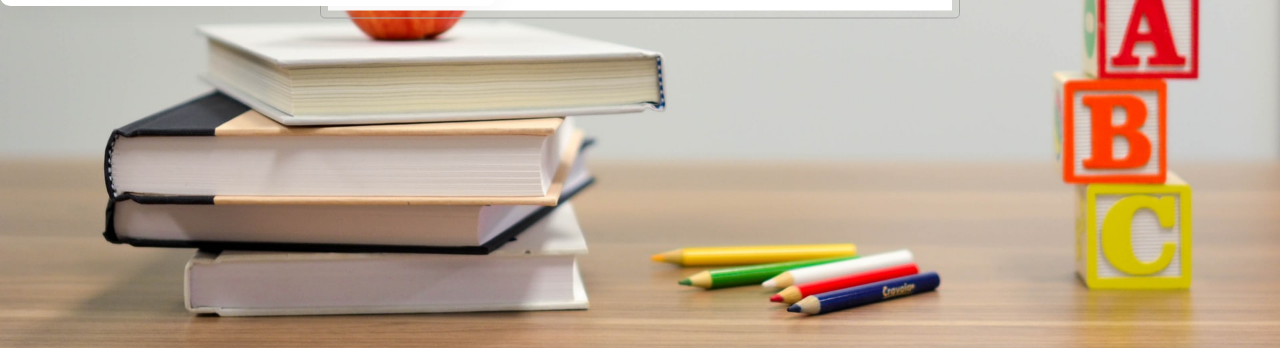
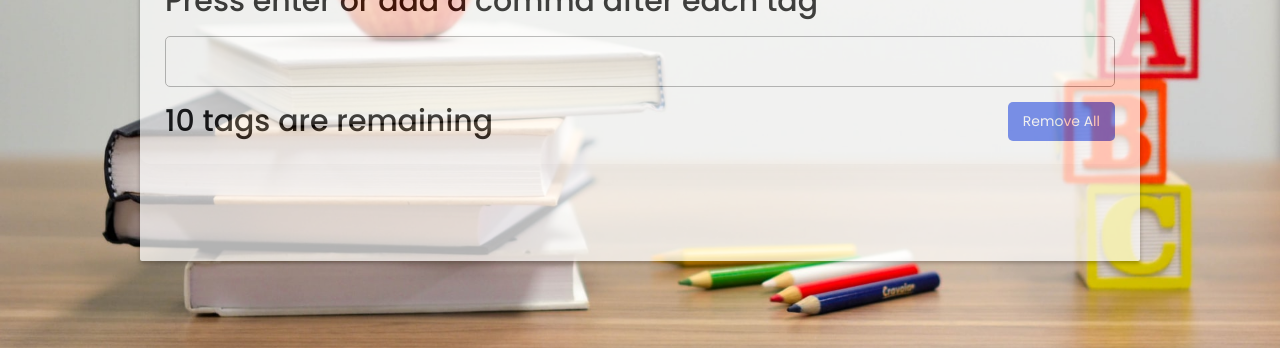
Before and after one commit to davitkv8/Hire-Learn, a Django app: page /hashTags/ in a window 1280 px wide. Shown: the part 452-800 px from the top of the page. Run offline with Django 4.2, Linux system fonts and the light colour scheme; the visitor is signed in with stand-in values (Sample User, id 1); some libraries are stand-ins or nearby versions.

Commit message:
adding HashTags Page

```diff
--- a/blog/static/blog/main.css
+++ b/blog/static/blog/main.css
@@ -94,7 +94,7 @@ nav ul ul ul li{
   margin-left: 40px;
 }
 @media all and (max-width: 968px) {
-  nav ul{
+  /* nav ul{
     margin-right: 0px;
     float: left;
   }
@@ -141,8 +141,8 @@ nav ul ul ul li{
     display: none;
     opacity: 1;
     visibility: visible;
-  }
-  nav ul ul a{
+  } */
+  /* nav ul ul a{
     padding-left: 40px;
   }
   nav ul ul ul a{
@@ -153,22 +153,22 @@ nav ul ul ul li{
   }
   [id^=btn]:checked + ul{
     display: block;
-  }
-  nav ul ul li{
+  } */
+  /* nav ul ul li{
     border-bottom: 0px;
-  }
+  } */
   span.cancel:before{
     content: '\f00d';
   }
 }
-.content{
+/* .content{
   z-index: -1;
   position: absolute;
   top: 50%;
   left: 50%;
   transform: translate(-50%,-50%);
   text-align: center;
-}
+} */
 header{
   font-size: 35px;
   font-weight: 600;
--- a/users/static/users/hashTags.css
+++ b/users/static/users/hashTags.css
@@ -1,6 +1,7 @@
+
 .wrapper{
-  width: 496px;
-  background: #fff;
+   /*width: 496px;*/
+  /* background: #fff; */
   border-radius: 10px;
   padding: 18px 25px 20px;
   box-shadow: 0 0 30px rgba(0,0,0,0.06);
@@ -59,3 +60,17 @@
   background: #5372F0;
   transition: background 0.3s ease;
 }
+/* .details button:hover{
+  background: #2c52ed;
+} */
+
+#login-box {
+  opacity: 70%;
+  position: relative;
+  margin: 3% auto;
+  width: 1000px;
+  height: 600px;
+  background: #FFF;
+  border-radius: 2px;
+  box-shadow: 0 2px 4px rgba(0, 0, 0, 0.4);
+}
--- a/users/templates/users/complete_user.html
+++ b/users/templates/users/complete_user.html
@@ -11,6 +11,7 @@
       {% csrf_token %}
       {{ request.user.id|json_script:"user_id" }}
       <div id="login-box">
+      {% block hashTags %} {% endblock hashTags %}
       <form enctype="multipart/form-data" onsubmit="onFormSubmit(event)">
         {% if request.user.userstatus.userStatus == 'teacher' %}
          <div class="left">
--- a/users/templates/users/hashTags.html
+++ b/users/templates/users/hashTags.html
@@ -8,6 +8,7 @@
 {% endblock link %}
 
 {% block content %}
+<div id="login-box">
     <div class="wrapper" id="hashTag-div">
       <div class="title">
         <img src="tag.svg" alt="icon">
@@ -22,5 +23,6 @@
         <button>Remove All</button>
       </div>
     </div>
+</div>
 <script src={% static 'users/hashTags.js' %}></script>
 {% endblock content %}
--- a/users/views.py
+++ b/users/views.py
@@ -89,7 +89,7 @@ def complete_user_registration(request, pk):  # User's Primary key
 
         form.Meta.model.objects.create(**data)
 
-        url = reverse('register')
+        url = reverse('hashTags')
 
         return JsonResponse(status=302, data={'success': url})
 
```
Lines whose indentation alone changed are shown as unchanged.
